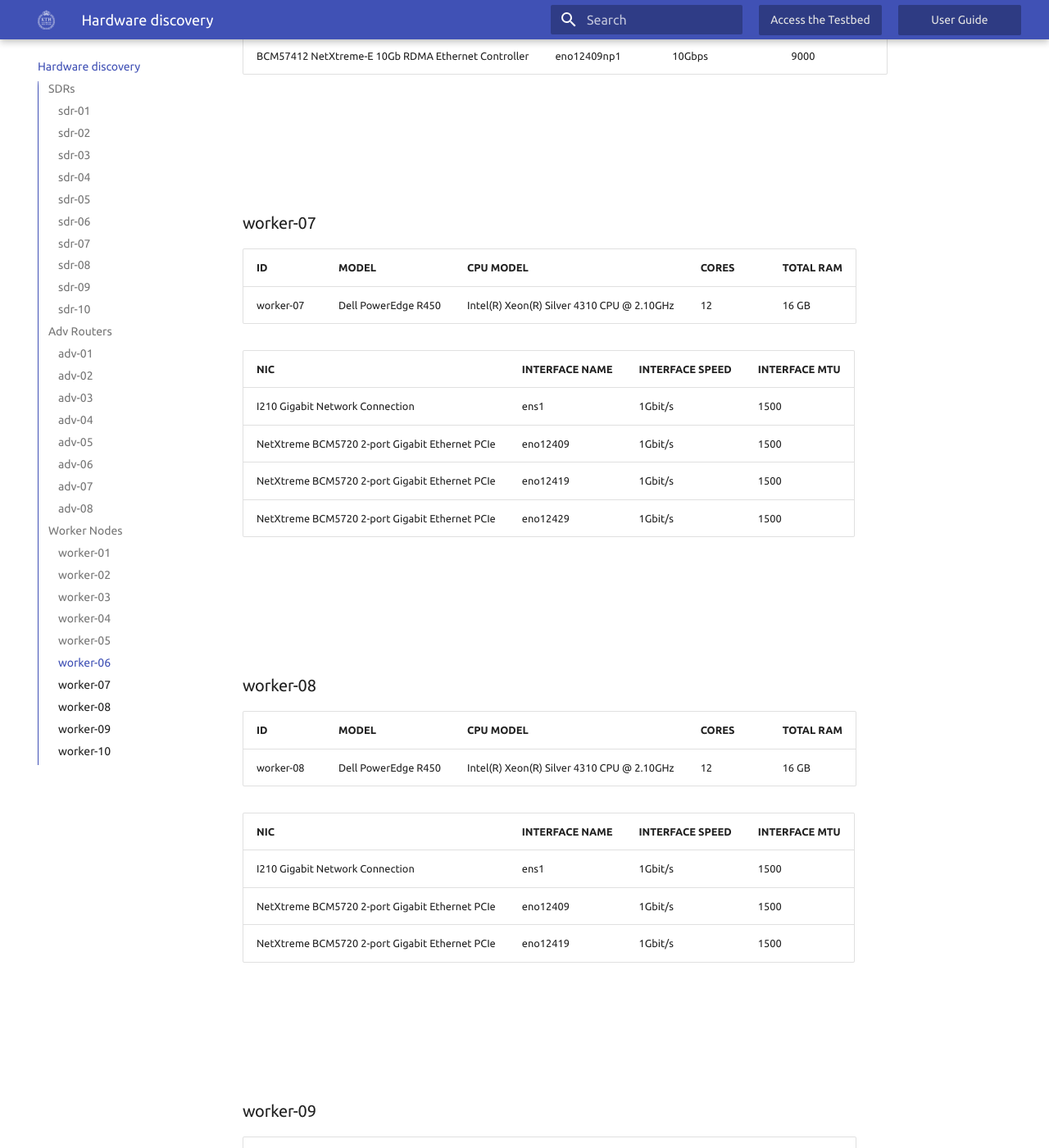
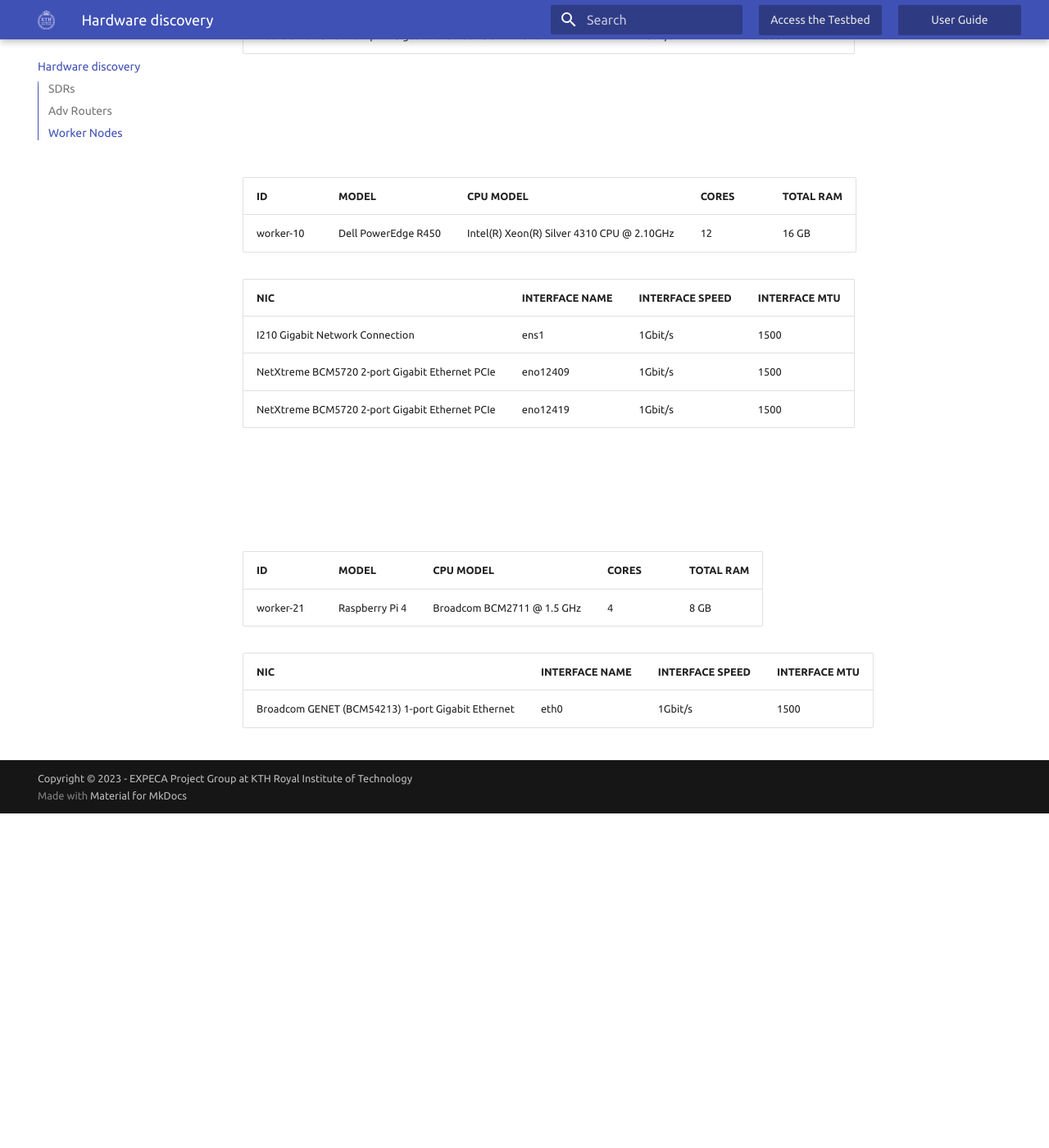
Before and after one commit to KTH-EXPECA/kth-expeca.github.io, an MkDocs documentation site: the page built from docs/inventory.md, in a window 1280 px wide and 1400 px high, scrolled down 12065 px. Shown: the whole window at 82% size. Built offline with MkDocs 1.6.1 and Material for MkDocs 9.7.7, drawn with Linux system fonts in a browser that asks for light colours; after the commit the page ends 13057 px from its top, so only the background shows below that; some of the changed text lies outside the part shown.

Commit message:
Add files via upload

```diff
--- a/docs/inventory.md
+++ b/docs/inventory.md
@@ -6,8 +6,6 @@
 <br/><br/>
 
 ## SDRs
-
-### sdr-01
 |ID    |MODEL    |LOCATION|SERIAL |NAME           |NI DESIGN              |MANGO DESIGN|
 |------|---------|--------|-------|---------------|-----------------------|------------|
 |sdr-01|USRP E320|?       |3238B97|ni-e320-3238B97|UHD_4.3.0.0-0-g1f8fd345|2.0.1       |
@@ -20,7 +18,6 @@
 <br/><br/>
 <br/><br/>
 
-### sdr-02
 |ID    |MODEL    |LOCATION|SERIAL |NAME           |NI DESIGN              |MANGO DESIGN|
 |------|---------|--------|-------|---------------|-----------------------|------------|
 |sdr-02|USRP E320|?       |3238BB0|ni-e320-3238BB0|UHD_4.3.0.0-0-g1f8fd345|2.0.1       |
@@ -33,7 +30,6 @@
 <br/><br/>
 <br/><br/>
 
-### sdr-03
 |ID    |MODEL    |LOCATION|SERIAL |NAME           |NI DESIGN              |MANGO DESIGN|
 |------|---------|--------|-------|---------------|-----------------------|------------|
 |sdr-03|USRP E320|?       |3238B90|ni-e320-3238B90|UHD_4.3.0.0-0-g1f8fd345|2.0.1       |
@@ -46,7 +42,6 @@
 <br/><br/>
 <br/><br/>
 
-### sdr-04
 |ID    |MODEL    |LOCATION|SERIAL |NAME           |NI DESIGN              |MANGO DESIGN|
 |------|---------|--------|-------|---------------|-----------------------|------------|
 |sdr-04|USRP E320|?       |3238B9D|ni-e320-3238B9D|UHD_4.3.0.0-0-g1f8fd345|2.0.1       |
@@ -59,7 +54,6 @@
 <br/><br/>
 <br/><br/>
 
-### sdr-05
 |ID    |MODEL    |LOCATION|SERIAL |NAME           |NI DESIGN              |MANGO DESIGN|
 |------|---------|--------|-------|---------------|-----------------------|------------|
 |sdr-05|USRP E320|?       |3238B9B|ni-e320-3238B9B|UHD_4.3.0.0-0-g1f8fd345|2.0.1       |
@@ -72,7 +66,6 @@
 <br/><br/>
 <br/><br/>
 
-### sdr-06
 |ID    |MODEL    |LOCATION|SERIAL |NAME           |NI DESIGN              |MANGO DESIGN|
 |------|---------|--------|-------|---------------|-----------------------|------------|
 |sdr-06|USRP E320|?       |3238B94|ni-e320-3238B94|UHD_4.3.0.0-0-g1f8fd345|2.0.1       |
@@ -85,7 +78,6 @@
 <br/><br/>
 <br/><br/>
 
-### sdr-07
 |ID    |MODEL    |LOCATION|SERIAL |NAME           |NI DESIGN              |MANGO DESIGN|
 |------|---------|--------|-------|---------------|-----------------------|------------|
 |sdr-07|USRP E320|?       |3238B9F|ni-e320-3238B9F|UHD_4.3.0.0-0-g1f8fd345|2.0.1       |
@@ -98,7 +90,6 @@
 <br/><br/>
 <br/><br/>
 
-### sdr-08
 |ID    |MODEL    |LOCATION|SERIAL |NAME           |NI DESIGN              |MANGO DESIGN|
 |------|---------|--------|-------|---------------|-----------------------|------------|
 |sdr-08|USRP E320|?       |3238BA5|ni-e320-3238BA5|UHD_4.3.0.0-0-g1f8fd345|2.0.1       |
@@ -111,7 +102,6 @@
 <br/><br/>
 <br/><br/>
 
-### sdr-09
 |ID    |MODEL    |LOCATION|SERIAL |NAME           |NI DESIGN              |MANGO DESIGN|
 |------|---------|--------|-------|---------------|-----------------------|------------|
 |sdr-09|USRP E320|?       |3238B8C|ni-e320-3238B8C|UHD_4.3.0.0-0-g1f8fd345|2.0.1       |
@@ -124,7 +114,6 @@
 <br/><br/>
 <br/><br/>
 
-### sdr-10
 |ID    |MODEL    |LOCATION|SERIAL |NAME           |NI DESIGN              |MANGO DESIGN|
 |------|---------|--------|-------|---------------|-----------------------|------------|
 |sdr-10|USRP E320|?       |3238B92|ni-e320-3238B92|UHD_4.3.0.0-0-g1f8fd345|2.0.1       |
@@ -137,8 +126,6 @@
 <br/><br/>
 
 ## Adv Routers
-
-### adv-01
 |ID          |MODEL             |LOCATION|SIMCARD1 IMSI  |SIMCARD2 IMSI  |EP5G IP Address|
 |------------|------------------|--------|---------------|---------------|---------------|
 |advantech-01|ICR-4453 5G Router|?       |999080000000001|001010000000006|172.16.0.8     |
@@ -150,7 +137,6 @@
 <br/><br/>
 <br/><br/>
 
-### adv-02
 |ID          |MODEL             |LOCATION|SIMCARD1 IMSI  |SIMCARD2 IMSI  |EP5G IP Address|
 |------------|------------------|--------|---------------|---------------|---------------|
 |advantech-02|ICR-4453 5G Router|?       |999080000000009|001010000000012|172.16.0.88    |
@@ -162,7 +148,6 @@
 <br/><br/>
 <br/><br/>
 
-### adv-03
 |ID          |MODEL             |LOCATION|SIMCARD1 IMSI  |SIMCARD2 IMSI  |EP5G IP Address|
 |------------|------------------|--------|---------------|---------------|---------------|
 |advantech-03|ICR-4453 5G Router|?       |999080000000099|001010000000011|172.16.0.40    |
@@ -174,7 +159,6 @@
 <br/><br/>
 <br/><br/>
 
-### adv-04
 |ID          |MODEL             |LOCATION|SIMCARD1 IMSI  |SIMCARD2 IMSI  |EP5G IP Address|
 |------------|------------------|--------|---------------|---------------|---------------|
 |advantech-04|ICR-4453 5G Router|?       |999080000000010|001010000000010|172.16.0.96    |
@@ -186,7 +170,6 @@
 <br/><br/>
 <br/><br/>
 
-### adv-05
 |ID          |MODEL             |LOCATION|SIMCARD1 IMSI  |SIMCARD2 IMSI  |EP5G IP Address|
 |------------|------------------|--------|---------------|---------------|---------------|
 |advantech-05|ICR-4453 5G Router|?       |999080000000006|001010000000009|172.16.0.64    |
@@ -198,7 +181,6 @@
 <br/><br/>
 <br/><br/>
 
-### adv-06
 |ID          |MODEL             |LOCATION|SIMCARD1 IMSI  |SIMCARD2 IMSI  |EP5G IP Address|
 |------------|------------------|--------|---------------|---------------|---------------|
 |advantech-06|ICR-4453 5G Router|?       |999080000000007|001010000000007|172.16.0.72    |
@@ -210,7 +192,6 @@
 <br/><br/>
 <br/><br/>
 
-### adv-07
 |ID          |MODEL             |LOCATION|SIMCARD1 IMSI  |SIMCARD2 IMSI  |EP5G IP Address|
 |------------|------------------|--------|---------------|---------------|---------------|
 |advantech-07|ICR-4453 5G Router|?       |999080000000011|001010000000008|172.16.0.104   |
@@ -222,7 +203,6 @@
 <br/><br/>
 <br/><br/>
 
-### adv-08
 |ID          |MODEL             |LOCATION|SIMCARD        |SIMCARD2 IMSI  |EP5G IP Address|
 |------------|------------------|--------|---------------|---------------|---------------|
 |advantech-08|ICR-4453 5G Router|?       |999080000000005|001010000000005|172.16.0.56    |
@@ -234,8 +214,6 @@
 <br/><br/>
 
 ## Worker Nodes
-
-### worker-01
 |ID       |MODEL                |CPU MODEL                                |CORES|TOTAL RAM        |
 |---------|---------------------|-----------------------------------------|-----|-----------------|
 |worker-01|Dell PowerEdge R650xs|Intel(R) Xeon(R) Gold 5318Y CPU @ 2.10GHz|16   |64 GB (2 x 32 GB)|
@@ -251,7 +229,6 @@
 <br/><br/>
 <br/><br/>
 
-### worker-02
 |ID       |MODEL                |CPU MODEL                                    |CORES    |TOTAL RAM|
 |---------|---------------------|---------------------------------------------|---------|---------|
 |worker-02|Dell PowerEdge R750xs|2x Intel(R) Xeon(R) Silver 4314 CPU @ 2.40GHz|32 (2x16)|128 GB   |
@@ -269,7 +246,6 @@
 <br/><br/>
 <br/><br/>
 
-### worker-03
 |ID       |MODEL                |CPU MODEL                                    |CORES    |TOTAL RAM|
 |---------|---------------------|---------------------------------------------|---------|---------|
 |worker-03|Dell PowerEdge R750xs|2x Intel(R) Xeon(R) Silver 4314 CPU @ 2.40GHz|32 (2x16)|128GB    |
@@ -287,7 +263,6 @@
 <br/><br/>
 <br/><br/>
 
-### worker-04
 |ID       |MODEL                |CPU MODEL                                    |CORES    |TOTAL RAM|
 |---------|---------------------|---------------------------------------------|---------|---------|
 |worker-04|Dell PowerEdge R750xs|2x Intel(R) Xeon(R) Silver 4314 CPU @ 2.40GHz|32 (2x16)|128GB    |
@@ -305,7 +280,6 @@
 <br/><br/>
 <br/><br/>
 
-### worker-05
 |ID       |MODEL              |CPU MODEL                                 |CORES|TOTAL RAM|
 |---------|-------------------|------------------------------------------|-----|---------|
 |worker-05|Dell PowerEdge R450|Intel(R) Xeon(R) Silver 4310 CPU @ 2.10GHz|12   |32GB     |
@@ -319,7 +293,6 @@
 <br/><br/>
 <br/><br/>
 
-### worker-06
 |ID       |MODEL              |CPU MODEL                                 |CORES|TOTAL RAM|
 |---------|-------------------|------------------------------------------|-----|---------|
 |worker-06|Dell PowerEdge R450|Intel(R) Xeon(R) Silver 4310 CPU @ 2.10GHz|12   |32GB     |
@@ -333,7 +306,6 @@
 <br/><br/>
 <br/><br/>
 
-### worker-07
 |ID       |MODEL              |CPU MODEL                                 |CORES|TOTAL RAM|
 |---------|-------------------|------------------------------------------|-----|---------|
 |worker-07|Dell PowerEdge R450|Intel(R) Xeon(R) Silver 4310 CPU @ 2.10GHz|12   |16 GB    |
@@ -348,7 +320,6 @@
 <br/><br/>
 <br/><br/>
 
-### worker-08
 |ID       |MODEL              |CPU MODEL                                 |CORES|TOTAL RAM|
 |---------|-------------------|------------------------------------------|-----|---------|
 |worker-08|Dell PowerEdge R450|Intel(R) Xeon(R) Silver 4310 CPU @ 2.10GHz|12   |16 GB    |
@@ -362,7 +333,6 @@
 <br/><br/>
 <br/><br/>
 
-### worker-09
 |ID       |MODEL              |CPU MODEL                                 |CORES|TOTAL RAM|
 |---------|-------------------|------------------------------------------|-----|---------|
 |worker-09|Dell PowerEdge R450|Intel(R) Xeon(R) Silver 4310 CPU @ 2.10GHz|12   |16 GB    |
@@ -376,7 +346,6 @@
 <br/><br/>
 <br/><br/>
 
-### worker-10
 |ID       |MODEL              |CPU MODEL                                 |CORES|TOTAL RAM|
 |---------|-------------------|------------------------------------------|-----|---------|
 |worker-10|Dell PowerEdge R450|Intel(R) Xeon(R) Silver 4310 CPU @ 2.10GHz|12   |16 GB    |
@@ -386,3 +355,14 @@
 |I210 Gigabit Network Connection               |ens1          |1Gbit/s        |1500         |
 |NetXtreme BCM5720 2-port Gigabit Ethernet PCIe|eno12409      |1Gbit/s        |1500         |
 |NetXtreme BCM5720 2-port Gigabit Ethernet PCIe|eno12419      |1Gbit/s        |1500         |
+
+<br/><br/>
+<br/><br/>
+
+|ID       |MODEL         |CPU MODEL                 |CORES|TOTAL RAM|
+|---------|--------------|--------------------------|-----|---------|
+|worker-21|Raspberry Pi 4|Broadcom BCM2711 @ 1.5 GHz|4    |8 GB     |
+
+|NIC                                              |INTERFACE NAME|INTERFACE SPEED|INTERFACE MTU|
+|-------------------------------------------------|--------------|---------------|-------------|
+|Broadcom GENET (BCM54213) 1-port Gigabit Ethernet|eth0          |1Gbit/s        |1500         |
```
